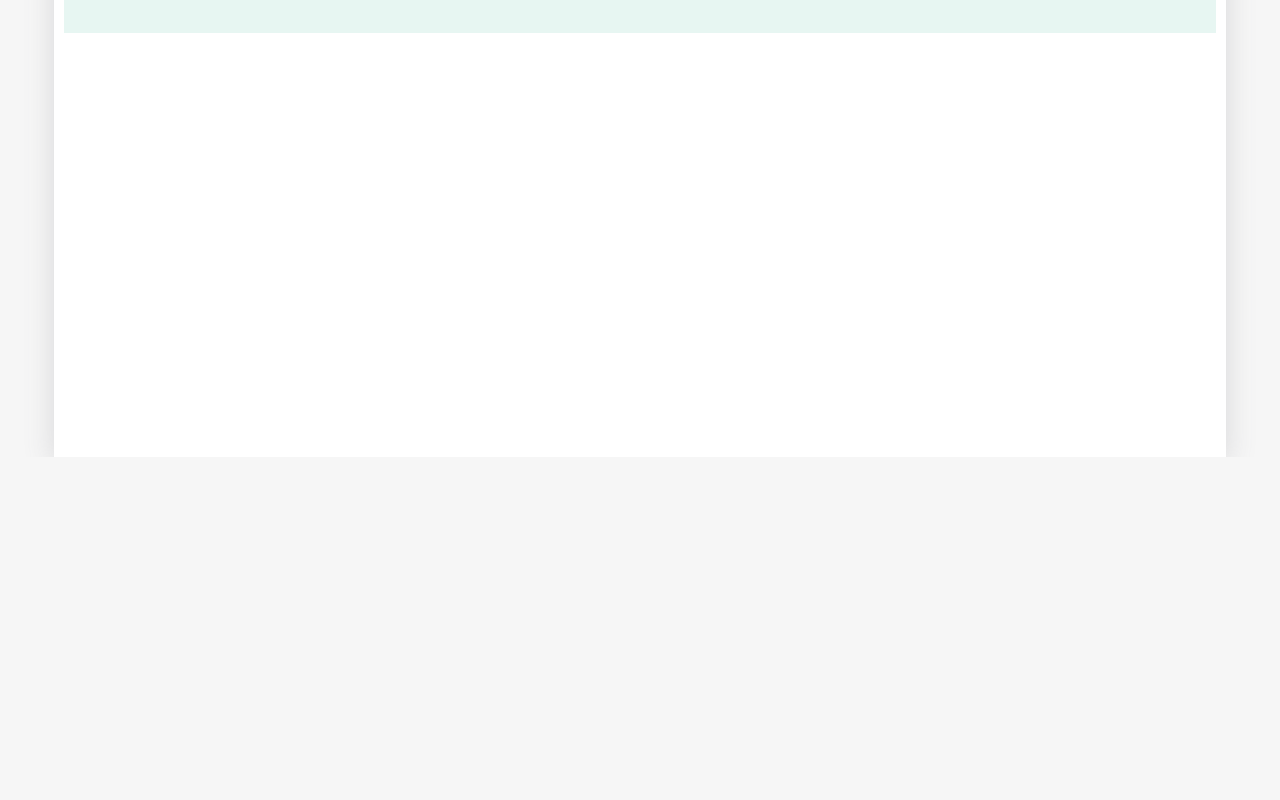
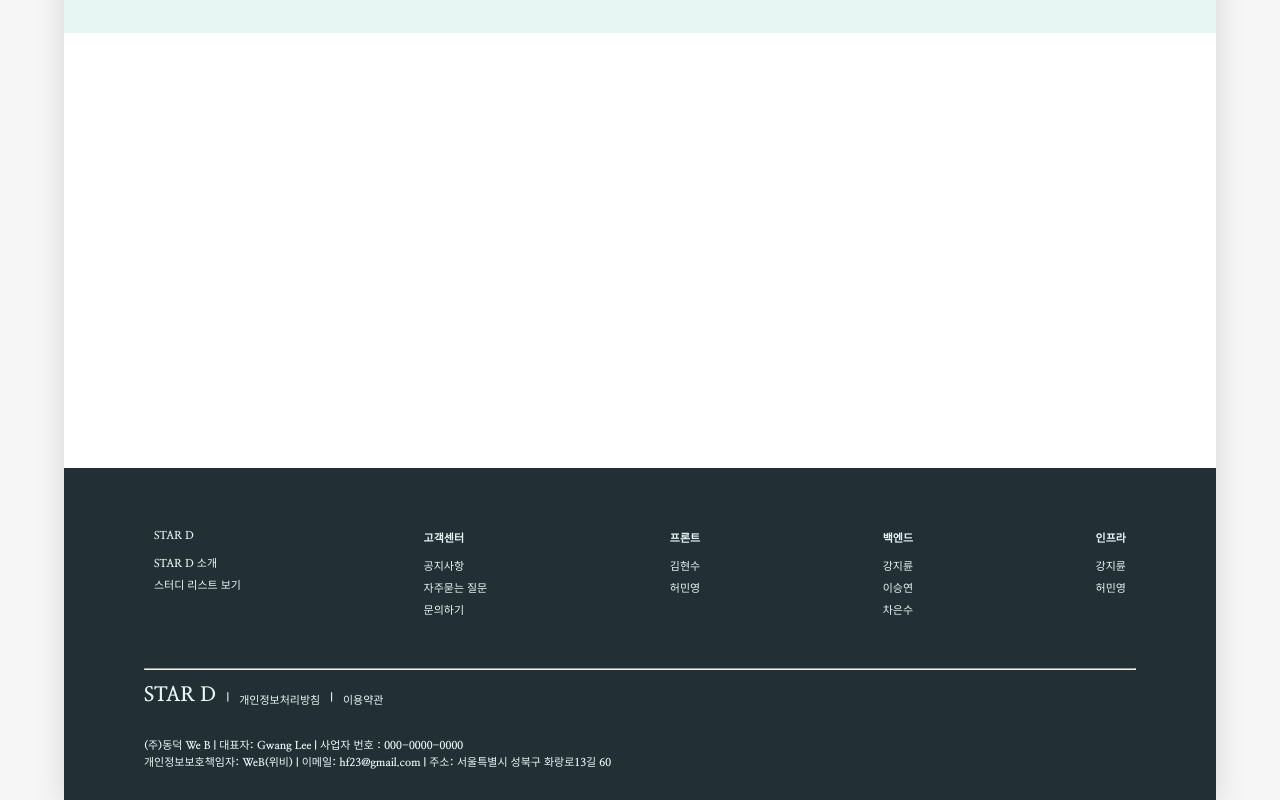
Before and after one commit to Hanium2023-WeB/starD, a React (Create React App) app: page / in a window 1280 px wide. Shown: the part 343-1143 px from the top of the page. Before the commit the page ends 800 px from the top, so only its background shows below. Built offline with nearby package versions, Linux system fonts and the light colour scheme; the HTML template or start-up script is replaced by a standard one; a web font is replaced by a local one.

Commit message:
푸터생성1

```diff
--- a/src/App.css
+++ b/src/App.css
@@ -27,8 +27,8 @@ body{
   .App{
     min-height: 100vh;
     min-width: 90vw;
-    padding-left: 10px;
-    padding-right: 10px;
+    /* padding-left: 10px;
+    padding-right: 10px; */
   }
 
   /* Header */
@@ -159,20 +159,79 @@ input{
       width: 400px;
     }
 
-    /* header .head_text .sidebar{
-      display: none;
-    } */
+
     header .head_text{
       position: relative;
       top: 30px;
       left: 83px;
     }
+  }
 
 
-    /* header .head_left{
-      font-size: 10px;
-    }
-    header .head_right{
-      font-size: 10px;
-    } */
-    }
+  /* 푸터 */
+  footer{
+    /* margin-left: 10px;
+  margin-right: 10px; */
+    background-color: #223035;
+    color: #E7F6F2;
+    font-size: 11px;
+    font-family: 'Nanum Myeongjo', serif;
+    padding-bottom: 10px;
+  }
+
+.info_ul, .subfooter_info ul, .info_etc{
+  margin-bottom: 35px;
+  display: flex;
+  justify-content: space-between;
+  padding-top: 50px;
+  padding-left: 80px;
+  padding-right: 80px;
+  padding-bottom: 10px;
+}
+.subfooter_info ul{
+  padding-top: 10px;
+  margin-bottom: 0px;
+  justify-content: start;
+}
+.info_etc{
+  padding-top: 10px;
+  margin-bottom: 10px;
+}
+.item{
+  margin-left: 10px;
+  margin-right: 10px;
+}
+.item_first{
+  margin-left: 0px;
+  margin-right: 10px;
+}
+.item_first li{
+  font-size: 20px;
+  position: relative;
+  bottom: 8px;
+}
+
+li span{
+  margin-bottom: 5px;
+}
+.item1{
+  margin-left: 10px;
+  margin-right: 10px;
+}
+
+footer li{
+  list-style: none;
+  display: flex;
+  flex-direction: column;
+
+}
+
+footer hr{
+  color: #E7F6F2;
+  margin-left: 80px;
+  margin-right: 80px;
+}
+
+footer p {
+  font-weight: bold;
+}
--- a/src/App.js
+++ b/src/App.js
@@ -9,6 +9,7 @@ import Login from "./pages/Login";
 import Logout from "./pages/Logout";
 import Signup from "./pages/Signup";
 import Mypage from "./pages/Mypage";
+import Footer from "./components/Footer";
 
 const side = () => {
   return (
@@ -98,7 +99,9 @@ function App() {
           <Route path="/mypage" element={<Mypage sideheader={rendsidecenter()} />} />
         </Routes>
       </div>
+      <Footer/>
     </BrowserRouter>
+
   );
         }
 
--- /dev/null
+++ b/src/components/Footer.js
@@ -0,0 +1,71 @@
+//공통 푸터
+const Footer = () => {
+  return (
+    <footer>
+      <div className="footer_info">
+        <ul className="info_ul">
+          <div className="item">
+            <p classNam="project name">STAR D</p>
+            <li className="introduce_progject">
+              <span>STAR D 소개</span>
+              <span>스터디 리스트 보기</span>
+            </li>
+          </div>
+          <div className="item">
+            <p className="customers_service">고객센터</p>
+            <li className="service">
+              <span>공지사항</span>
+              <span>자주묻는 질문</span>
+              <span>문의하기</span>
+            </li>
+          </div>
+          <div className="item">
+            <p className="front">프론트</p>
+            <li className="dev_info">
+              <span>김현수</span>
+              <span>허민영</span>
+            </li>
+          </div>
+          <div className="item">
+            <p className="back">백엔드</p>
+            <li className="dev_info">
+              <span>강지륜</span>
+              <span>이승연</span>
+              <span>차은수</span>
+            </li>
+          </div>
+          <div className="item">
+            <p className="infra">인프라</p>
+            <li className="dev_info">
+              <span>강지륜</span>
+              <span>허민영</span>
+            </li>
+          </div>
+        </ul>
+        <hr />
+        <div className="subfooter_info">
+          <ul>
+            <div className="item_first">
+              <li>STAR D</li>
+            </div>{" "}
+            |{" "}
+            <div className="item1">
+              <li>개인정보처리방침</li>{" "}
+            </div>
+            |{" "}
+            <div className="item1">
+              <li>이용약관</li>
+            </div>
+          </ul>
+          <div className = "info_etc">
+              (주)동덕 We B | 대표자: Gwang Lee | 사업자 번호 : 000-0000-0000
+              <br/> 개인정보보호책임자: WeB(위비) | 이메일:
+              hf23@gmail.com | 주소: 서울특별시 성북구 화랑로13길 60
+            </div>
+        </div>
+      </div>
+    </footer>
+  );
+};
+
+export default Footer;
```
